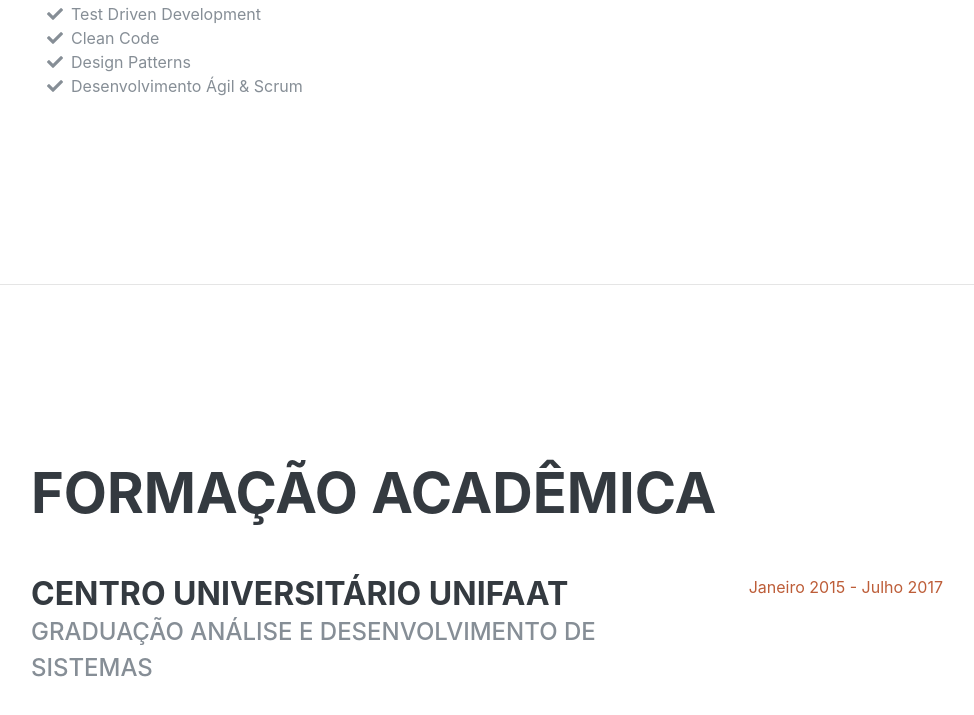
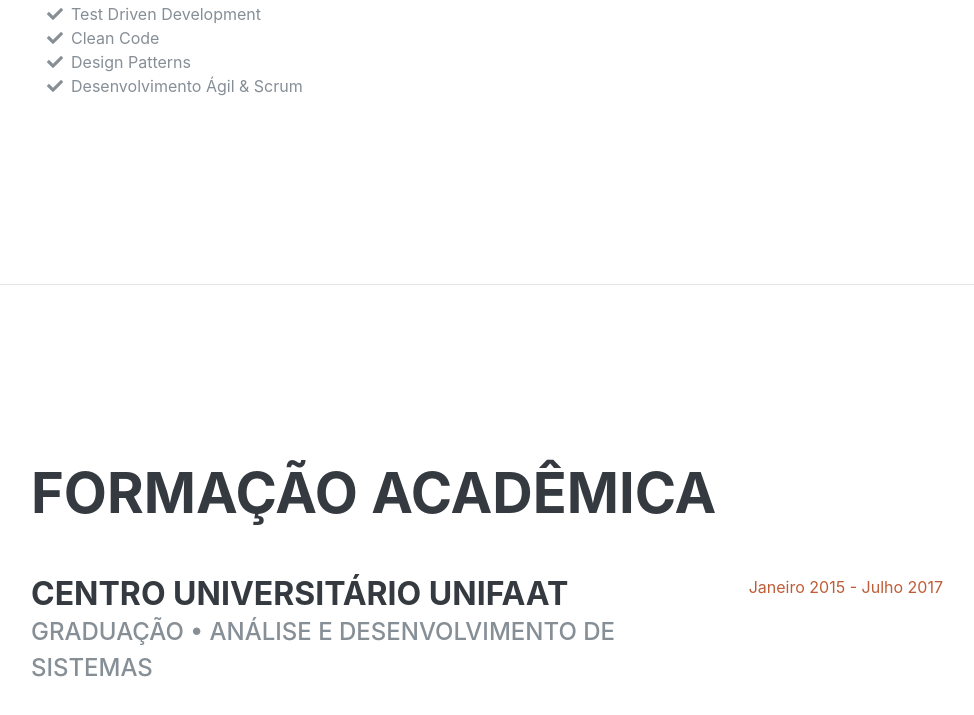
Before and after one commit to willdjames/willdjames.github.io, a plain HTML site: page index.html in a window 1280 px wide. Shown: the part 1317-2032 px from the top of the page, without its empty margins (289-1263 px from the left). Drawn offline with Linux system fonts and the light colour scheme; a web font is replaced by a local one.

Commit message:
Add bullet na graduacao

```diff
--- a/index.html
+++ b/index.html
@@ -168,23 +168,13 @@
         <div style="padding-bottom: 10rem;" class="resume-item d-flex flex-column flex-md-row justify-content-between mb-5">
           <div class="resume-content">
             <h3 class="mb-0">Centro Universitário Unifaat</h3>
-            <div class="subheading mb-3">Graduação Análise e Desenvolvimento de Sistemas</div>
+            <div class="subheading mb-3">Graduação &#8226; Análise e Desenvolvimento de Sistemas</div>
           </div>
           <div class="resume-date text-md-right">
             <span class="text-primary">Janeiro 2015 - Julho 2017</span>
           </div>
         </div>
-        <!--
-        <div class="resume-item d-flex flex-column flex-md-row justify-content-between mb-5">
-          <div class="resume-content">
-            <h3 class="mb-0">Centro Universitário Unifaat</h3>
-            <div class="subheading mb-3">Graduação Análise e Desenvolvimento de Sistemas</div>
-          </div>
-          <div class="resume-date text-md-right">
-            <span class="text-primary">Janeiro 2015 - Julho 2017</span>
-          </div>
-        </div>
-        -->
+
       </div>
     </section>
 
```
